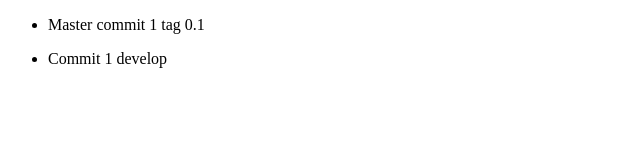
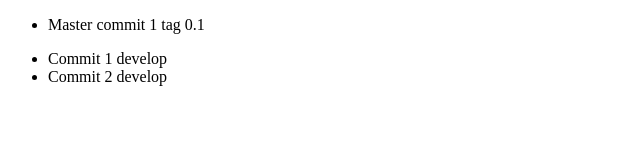
Before and after one commit to jamesfdeza/TrabajoGitCliente, a plain HTML site: page index.html in a window 1280 px wide. Shown: the whole page, without its empty margins (0-640 px from the left). Drawn offline with Linux system fonts and the light colour scheme.

Commit message:
Develop commit 2

```diff
--- a/index.html
+++ b/index.html
@@ -12,6 +12,7 @@
     </ul>
     <ul>
         <li>Commit 1 develop</li>
+        <li>Commit 2 develop</li>
     </ul>
 </body>
 </html>
```
